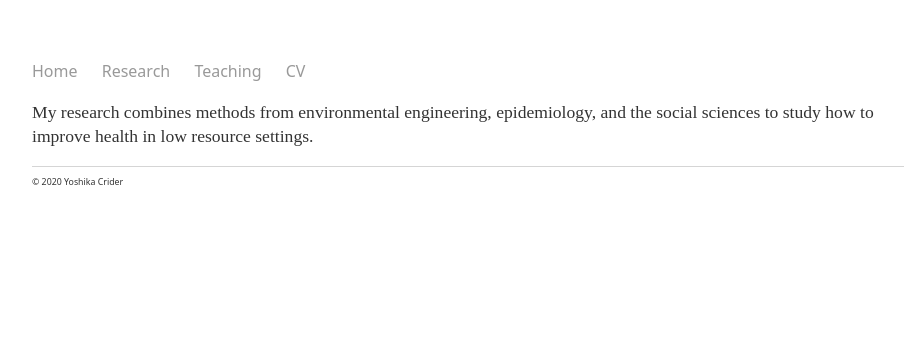
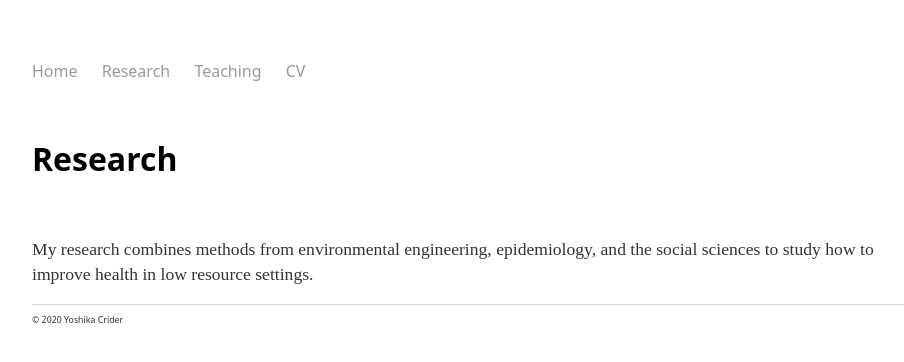
Before and after one commit to YoshikaCrider/YoshikaCrider.github.io, a Jekyll site: the page built from research/index.html, in a window 1280 px wide. Shown: the top 362 px of the page, without its empty margins (160-1064 px from the left). Built offline with Jekyll 4.4.1, drawn with Linux system fonts in a browser that asks for light colours.

Commit message:
Update index.html

```diff
--- a/research/index.html
+++ b/research/index.html
@@ -2,5 +2,8 @@
 layout: default
 title: Research
 ---
+<br>
+<h1>Research</h1>
+<br>
 
 <p>My research combines methods from environmental engineering, epidemiology, and the social sciences to study how to improve health in low resource settings.</p>
```
